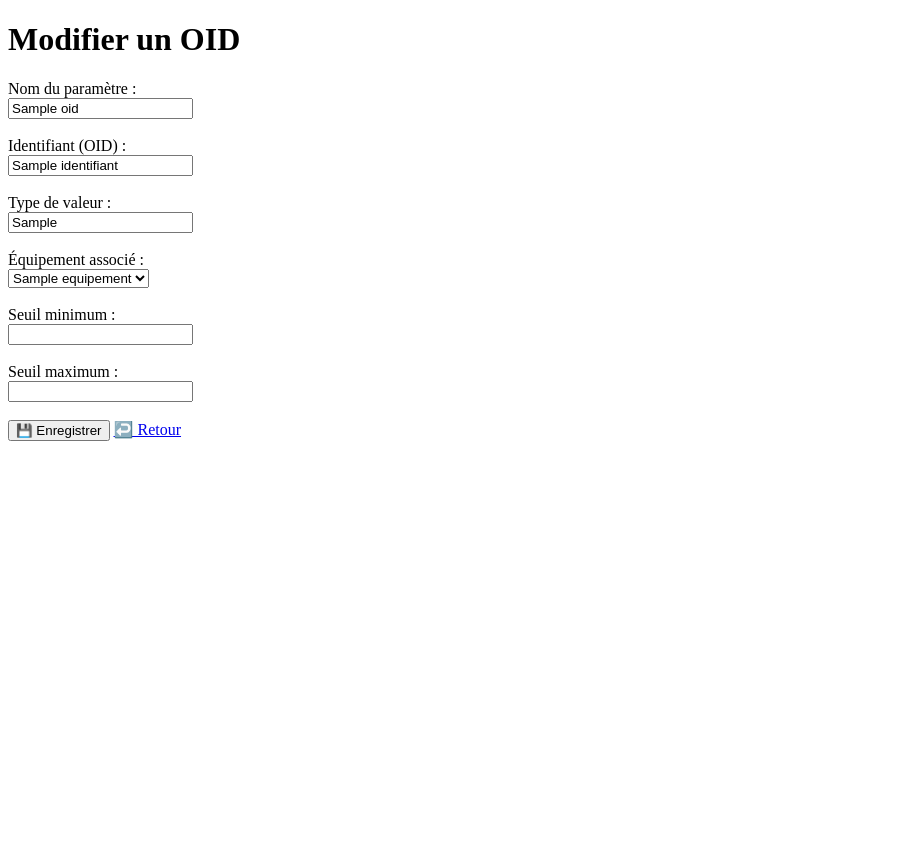
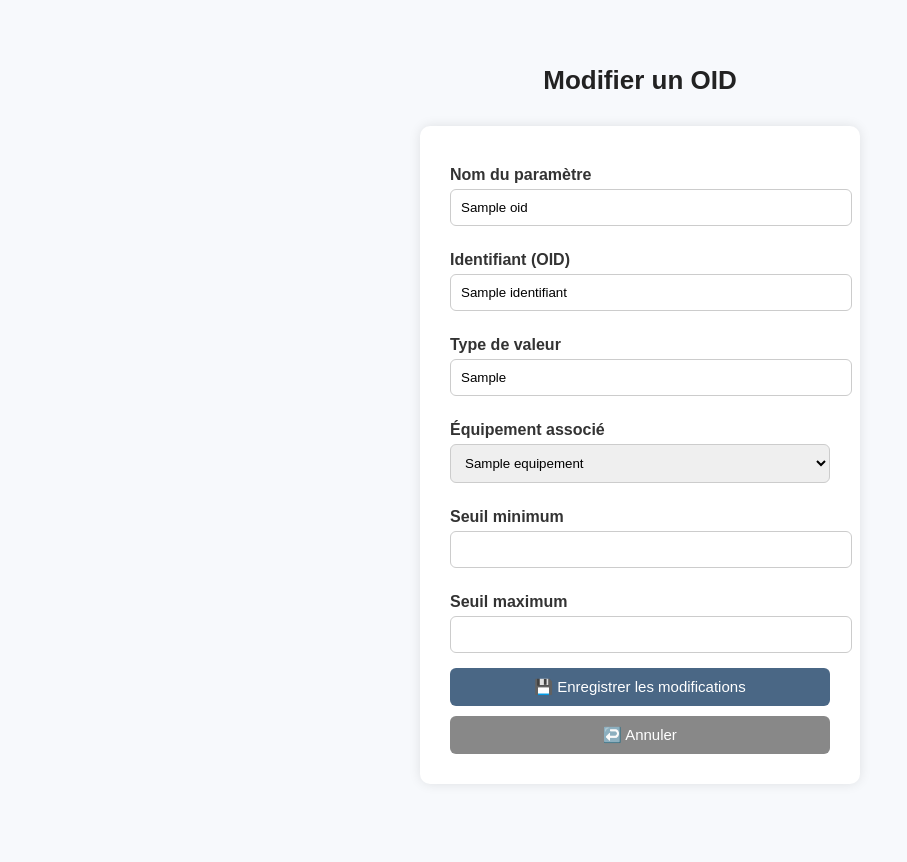
Before and after one commit to AlexandreLakomy/ETRS011, a Flask app: template Flask/templates/modifier_oid.html in a window 1280 px wide. Shown: the whole page, without its empty margins (0-907 px from the left). Before the commit the page ends 441 px from the top, so only its background shows below. Run offline with Flask 3, Linux system fonts and the light colour scheme; the template is opened without the code that fills it: most values are stand-ins (such as "Sample title", 1, 10 or a date in 2020); parts of the project's set-up code (start-up, migrations or seed data) failed here and were passed over.

Commit message:
Update page modifier_oid

```diff
--- a/Flask/app.py
+++ b/Flask/app.py
@@ -395,7 +395,7 @@ async def poll_snmp_data():
 # 🚀 Lancement du serveur
 # --------------------------------------------------------------------
 def run_flask():
-    app.run(host="10.7.253.74", port=5000, debug=True, use_reloader=False)
+    app.run(host="10.7.253.105", port=5000, debug=True, use_reloader=False)
 
 if __name__ == "__main__":
     loop = asyncio.get_event_loop()
--- a/Flask/templates/modifier_oid.html
+++ b/Flask/templates/modifier_oid.html
@@ -2,36 +2,97 @@
 <html lang="fr">
 <head>
     <meta charset="UTF-8">
-    <title>Modifier OID</title>
+    <title>Modifier un OID</title>
+    <style>
+        body {
+            background-color: #f7f9fc;
+            font-family: Arial, sans-serif;
+            text-align: center;
+            padding: 40px;
+        }
+
+        h1 {
+            font-size: 26px;
+            color: #222;
+        }
+
+        form {
+            background-color: #ffffff;
+            border-radius: 10px;
+            padding: 30px;
+            width: 380px;
+            margin: 30px auto;
+            box-shadow: 0 0 12px rgba(0,0,0,0.1);
+            text-align: left;
+        }
+
+        label {
+            display: block;
+            margin: 10px 0 5px;
+            color: #333;
+            font-weight: bold;
+        }
+
+        input[type="text"], input[type="number"], select {
+            width: 100%;
+            padding: 10px;
+            border: 1px solid #ccc;
+            border-radius: 6px;
+            margin-bottom: 15px;
+        }
+
+        button {
+            display: block;
+            width: 100%;
+            background-color: #4A6785;
+            color: white;
+            border: none;
+            padding: 10px;
+            border-radius: 6px;
+            cursor: pointer;
+            font-size: 15px;
+        }
+
+        button:hover { background-color: #39536a; }
+
+        .back-btn {
+            background-color: #888;
+            margin-top: 10px;
+        }
+
+        .back-btn:hover {
+            background-color: #666;
+        }
+    </style>
 </head>
 <body>
     <h1>Modifier un OID</h1>
 
     <form method="POST">
-        <label>Nom du paramètre :</label><br>
-        <input type="text" name="nomParametre" value="{{ oid.nomParametre }}" required><br><br>
+        <label for="nomParametre">Nom du paramètre</label>
+        <input type="text" id="nomParametre" name="nomParametre" value="{{ oid.nomParametre }}" required>
 
-        <label>Identifiant (OID) :</label><br>
-        <input type="text" name="identifiant" value="{{ oid.identifiant }}" required><br><br>
+        <label for="identifiant">Identifiant (OID)</label>
+        <input type="text" id="identifiant" name="identifiant" value="{{ oid.identifiant }}" required>
 
-        <label>Type de valeur :</label><br>
-        <input type="text" name="typeValeur" value="{{ oid.typeValeur }}"><br><br>
+        <label for="typeValeur">Type de valeur</label>
+        <input type="text" id="typeValeur" name="typeValeur" value="{{ oid.typeValeur }}">
 
-        <label>Équipement associé :</label><br>
-        <select name="equipement_id">
+        <label for="equipement_id">Équipement associé</label>
+        <select id="equipement_id" name="equipement_id">
             {% for eq in equipements %}
             <option value="{{ eq.id }}" {% if eq.id == oid.equipement_id %}selected{% endif %}>{{ eq.nom }}</option>
             {% endfor %}
-        </select><br><br>
+        </select>
 
-        <label>Seuil minimum :</label><br>
-        <input type="number" name="seuilMin" value="{{ oid.seuilMin or '' }}"><br><br>
+        <label for="seuilMin">Seuil minimum</label>
+        <input type="number" step="any" id="seuilMin" name="seuilMin" value="{{ oid.seuilMin or '' }}">
 
-        <label>Seuil maximum :</label><br>
-        <input type="number" name="seuilMax" value="{{ oid.seuilMax or '' }}"><br><br>
+        <label for="seuilMax">Seuil maximum</label>
+        <input type="number" step="any" id="seuilMax" name="seuilMax" value="{{ oid.seuilMax or '' }}">
 
-        <button type="submit">💾 Enregistrer</button>
-        <a href="{{ url_for('config') }}">↩️ Retour</a>
+        <button type="submit">💾 Enregistrer les modifications</button>
+        <button type="button" class="back-btn" onclick="window.location.href='/config'">↩️ Annuler</button>
     </form>
 </body>
 </html>
```
Also changed, not shown: Flask/BDD/ETRS711DBROWSER.db (deleted), 1 other file.
